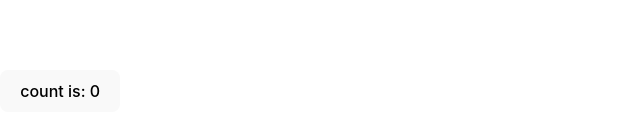
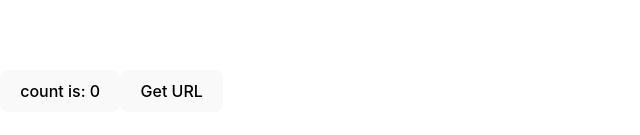
Before and after one commit to nyanchl/Sitore, a React app: page / in a window 1280 px wide. Shown: the part 309-444 px from the top of the page, without its empty margins (0-640 px from the left). Built offline with nearby package versions, Linux system fonts and the light colour scheme; the HTML template or start-up script is replaced by a standard one.

Commit message:
任意のタイミングでURLを取得できる機能作成中

```diff
--- a/src/main.tsx
+++ b/src/main.tsx
@@ -5,20 +5,30 @@ import './index.css'
 
 function App() {
   const [count, setCount] = useState(0)
+  const [url, setUrl] = useState("")
+  // function getCurrentTab() {
+  //   const queryOptions = { active: true, lastFocusedWindow: true };
+  //   // `tab` will either be a `tabs.Tab` instance or `undefined`.
+  //   const tab = chrome.tabs.query(queryOptions);
+  //   console.log(tab);
+  // }
   console.log("active get")
   document.addEventListener('DOMContentLoaded', () => {
     console.log('Popup loaded');
   });
-  // chrome.tabs.onActivated.addListener((activeInfo) => {
-  //   console.log("hello")
-  //   console.log(activeInfo.tabId)
-  //   chrome.tabs.get(activeInfo.tabId, (tab) => {
-  //     console.log(tab.url);
-  //   });
-  // });
+  const getUrl = () => {
+    chrome.runtime.sendMessage({ action: "getLastAccessedUrl"}, response => {
+      if (response.url) {
+        setUrl(response.url)
+      } else {
+        setUrl("No URL found")
+      }
+    })
+  }
   return (
     <>
       <button onClick={() => setCount(count + 1)}>count is: {count}</button>
+      <button onClick={getUrl}>Get URL{url}</button>
     </>
   )
 }
```
Also changed, not shown: src/background.ts (+16 -6 lines).
